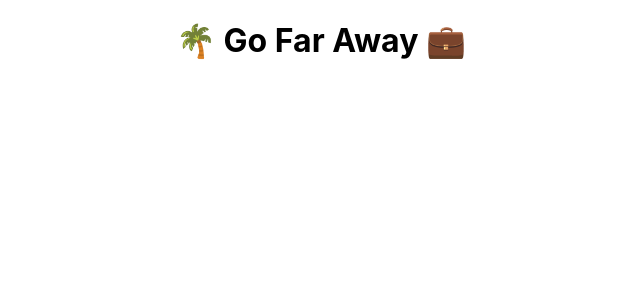
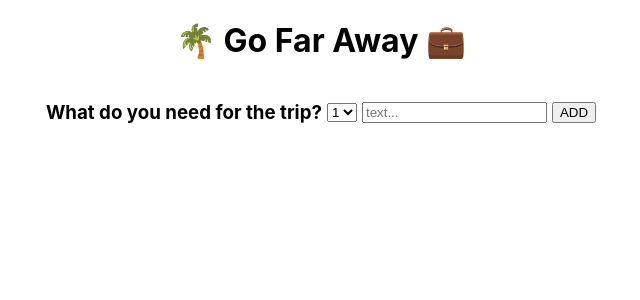
Before and after one commit to GaniyuSodiq/mytravelllist2, a React (Create React App) app: page / in a window 1280 px wide. Shown: the top 300 px of the page, without its empty margins (319-959 px from the left). Built offline with nearby package versions, Linux system fonts and the light colour scheme.

Commit message:
complete second stage

```diff
--- a/src/App.css
+++ b/src/App.css
@@ -1,5 +1,12 @@
 .App {
   text-align: center;
+}
+
+.form {
+  display: flex;
+  align-items: center;
+  justify-content: center;
+  gap: 5px;
 }
 
 .App-logo {
--- a/src/App.js
+++ b/src/App.js
@@ -1,5 +1,6 @@
 import logo from "./logo.svg";
 import "./App.css";
+import { useState } from "react";
 
 function App() {
   return (
@@ -16,7 +17,25 @@ function Header() {
   return <h1>🌴 Go Far Away 💼</h1>;
 }
 
-function Form() {}
+function Form() {
+  const [description, setDescription] = useState("");
+  const [quantity, setQuantity] = useState(1);
+  return (
+    <div className="form">
+      <h3>What do you need for the trip?</h3>
+      <select>
+        <option>1</option>
+      </select>
+      <input
+        type="text"
+        placeholder="text..."
+        value={description}
+        onChange={(e) => setDescription(e.target.value)}
+      />
+      <button>ADD</button>
+    </div>
+  );
+}
 function ParkingList() {}
 function Stats() {}
 
```
